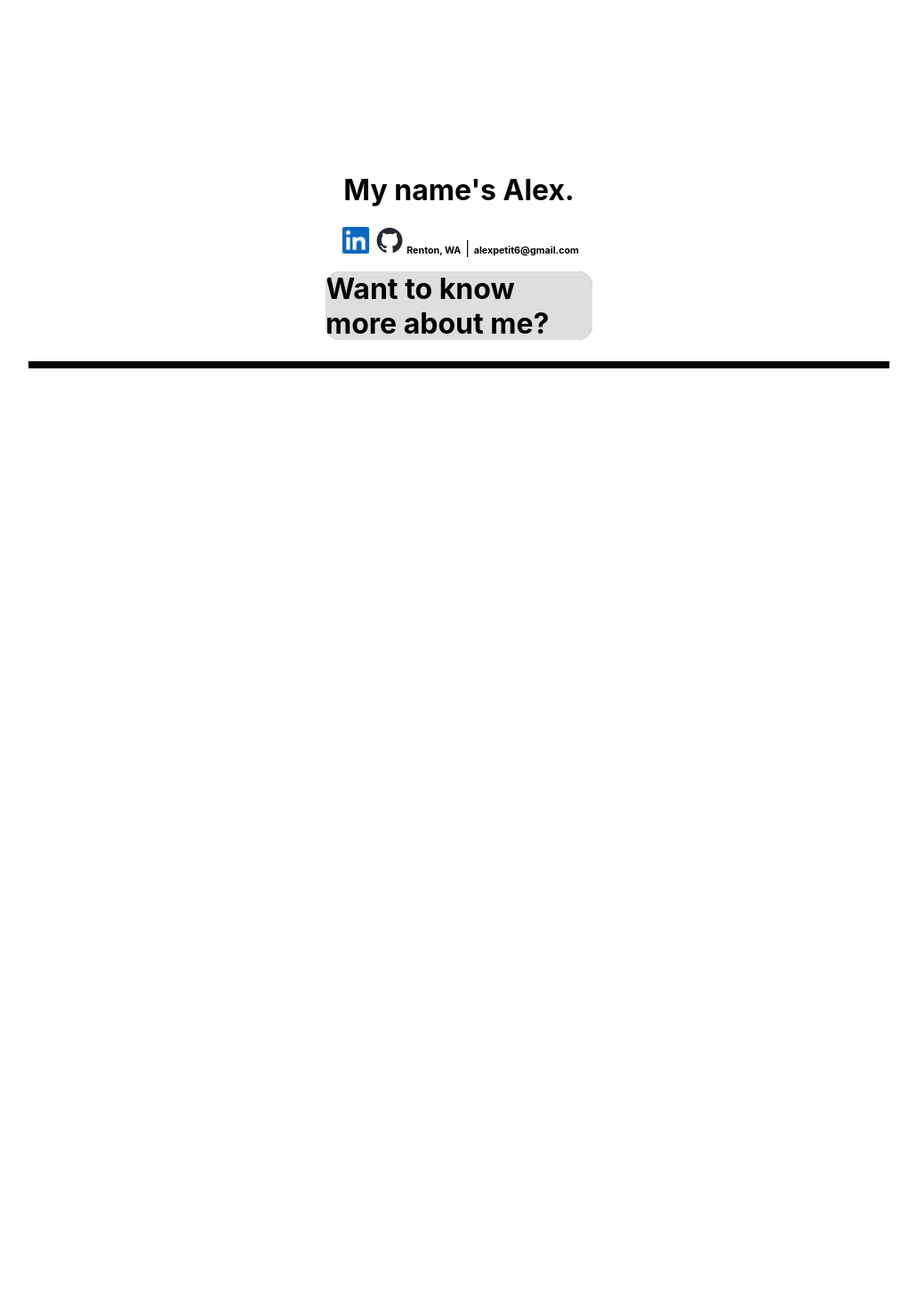
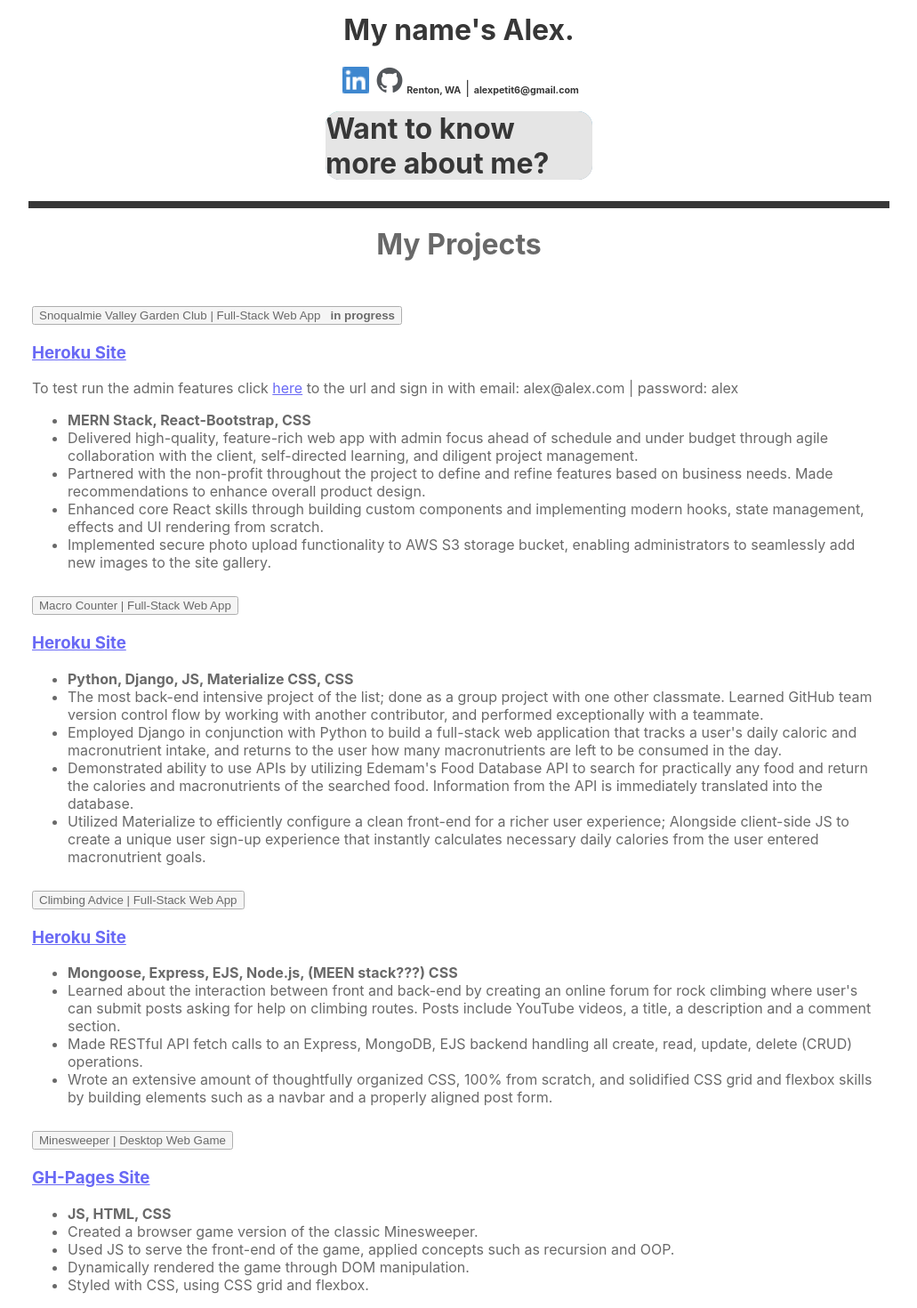
Before and after one commit to alexpetit6/new-portfolio, a React (Create React App) app: page / in a window 1280 px wide. Shown: the part 1027-2497 px from the top of the page at 89% size, without its empty margins (124-1155 px from the left). Before the commit the page ends 2400 px from the top, so only its background shows below. Built offline with nearby package versions, Linux system fonts and the light colour scheme; the HTML template or start-up script is replaced by a standard one.

Commit message:
added projects component to App

```diff
--- a/src/App.css
+++ b/src/App.css
@@ -3,7 +3,6 @@
   opacity: 0;
   transform: translateY(50vmin);
   animation: fade-in 3s forwards;
-  margin-bottom: 50vh;
 }
 
 @keyframes fade-in {
--- a/src/App.jsx
+++ b/src/App.jsx
@@ -1,21 +1,13 @@
 import './App.css';
-import { useState } from 'react';
 import About from './components/About/About'
 import Projects from './components/Projects/Projects';
 
 function App() {
-  const [scrollY, setScrollY] = useState(0);
-
-  function getScrollY() {
-    setScrollY(window.scrollY)
-  }
-  window.addEventListener('scroll', getScrollY)
-
   return (
     <>
     <h1 className="display-1 text-center">Hello,</h1>
-    <About scrollY={scrollY}/>
-    {/* <Projects scrollY={scrollY}/> */}
+    <About/>
+    <Projects/>
     </>
   );
 }
--- a/src/components/About/About.css
+++ b/src/components/About/About.css
@@ -1,10 +1,10 @@
 .about-text {
   display: flex;
-  width: 100vw;
+  /* width: 100vw; */
   flex-direction: column;
   align-items: center;
-  position: absolute;
-  top: 150vh;
+  /* position: absolute;
+  top: 150vh; */
   /* margin-bottom: 100vh */
 }
 
--- a/src/components/About/About.jsx
+++ b/src/components/About/About.jsx
@@ -3,7 +3,7 @@ import { useState, useRef } from 'react'
 import { getOpacity } from '../../utilities/getOpacity'
 import ContactInfo from '../ContactInfo/ContactInfo';
 
-export default function About({ scrollY }) {
+export default function About() {
   const [opacity, setOpacity] = useState(0.25);
   // const [offset, setOffset] = useState(0)
 
--- a/src/components/Projects/Projects.css
+++ b/src/components/Projects/Projects.css
@@ -1,3 +1,16 @@
+#projects {
+  width: 75%;
+  display: flex;
+  flex-direction: column;
+  align-items: center;
+  margin-bottom: 50vh;
+}
+
 .accordion {
-  width: 75%;
+  width: 100%;
 }
+
+.accordion-link {
+  width: 100%;
+  text-align: center;
+}
--- a/src/components/Projects/Projects.jsx
+++ b/src/components/Projects/Projects.jsx
@@ -2,46 +2,108 @@ import './Projects.css';
 import { useState, useRef } from 'react';
 import { getOpacity } from '../../utilities/getOpacity';
 
-export default function Projects({ scrollY }) {
-  const[opacity, setOpacity] = useState(0.25);
+export default function Projects() {
+  const[opacity, setOpacity] = useState(0.2);
+  const projectsRef = useRef(null);
 
-  // window.addEventListener('scroll', () => getOpacity(scrollY, setOpacity, 'top'))
+  window.addEventListener('scroll', () => getOpacity(setOpacity, projectsRef))
 
   return (
-    <div class="accordion" id="accordionExample">
-      <div class="accordion-item">
-        <h2 class="accordion-header">
-          <button class="accordion-button collapsed" type="button" data-bs-toggle="collapse" data-bs-target="#collapseOne" aria-expanded="false" aria-controls="collapseOne">
-            Accordion Item #1
+    <div ref={projectsRef} style={{opacity: opacity}} id='projects'>
+      <h1>My Projects</h1>
+      <div  className="accordion" id="accordionExample">
+        <div className="accordion-item">
+          <h2 className="accordion-header">
+            <button className="accordion-button collapsed" type="button" data-bs-toggle="collapse" data-bs-target="#collapseOne" aria-expanded="false" aria-controls="collapseOne">
+              Snoqualmie Valley Garden Club | Full-Stack Web App &nbsp; <strong>in progress</strong>
             </button>
           </h2>
-        <div id="collapseOne" class="accordion-collapse collapse show" data-bs-parent="#accordionExample">
-          <div class="accordion-body">
-            <strong>This is the first item's accordion body.</strong> It is shown by default, until the collapse plugin adds the appropriate classes that we use to style each element. These classes control the overall appearance, as well as the showing and hiding via CSS transitions. You can modify any of this with custom CSS or overriding our default variables. It's also worth noting that just about any HTML can go within the <code>.accordion-body</code>, though the transition does limit overflow.
+          <div id="collapseOne" className="accordion-collapse collapse show" data-bs-parent="#accordionExample">
+            <div className="accordion-body">
+              <div className='text-center'>
+                <h3>
+                  <a className='accordion-link' href="https://snoqualmie-valley-garden-club-37f9bfbdf548.herokuapp.com/">Heroku Site</a>
+                </h3>
+                <p>
+                  To test run the admin features click <a href="https://snoqualmie-valley-garden-club-37f9bfbdf548.herokuapp.com/admin">here</a> to the url and sign in with email: alex@alex.com | password: alex
+                </p>
+              </div>
+                <ul className="list-group">
+                  <li className="list-group-item text-center"><strong>MERN Stack, React-Bootstrap, CSS</strong></li>
+                  <li className="list-group-item">Delivered high-quality, feature-rich web app with admin focus  ahead of schedule and under budget through agile collaboration with the client, self-directed learning, and diligent project management.</li>
+                  <li className="list-group-item">Partnered with the non-profit throughout the project to define and refine features based on business needs. Made recommendations to enhance overall product design.</li>
+                  <li className="list-group-item">Enhanced core React skills through building custom components and implementing modern hooks, state management, effects and UI rendering from scratch.</li>
+                  <li className="list-group-item">Implemented secure photo upload functionality to AWS S3 storage bucket, enabling administrators to seamlessly add new images to the site gallery.</li>
+                </ul>
             </div>
           </div>
         </div>
-      <div class="accordion-item">
-        <h2 class="accordion-header">
-          <button class="accordion-button collapsed" type="button" data-bs-toggle="collapse" data-bs-target="#collapseTwo" aria-expanded="false" aria-controls="collapseTwo">
-            Accordion Item #2
+        <div className="accordion-item">
+          <h2 className="accordion-header">
+            <button className="accordion-button collapsed" type="button" data-bs-toggle="collapse" data-bs-target="#collapseTwo" aria-expanded="false" aria-controls="collapseTwo">
+              Macro Counter | Full-Stack Web App
             </button>
           </h2>
-        <div id="collapseTwo" class="accordion-collapse collapse" data-bs-parent="#accordionExample">
-          <div class="accordion-body">
-            <strong>This is the second item's accordion body.</strong> It is hidden by default, until the collapse plugin adds the appropriate classes that we use to style each element. These classes control the overall appearance, as well as the showing and hiding via CSS transitions. You can modify any of this with custom CSS or overriding our default variables. It's also worth noting that just about any HTML can go within the <code>.accordion-body</code>, though the transition does limit overflow.
+          <div id="collapseTwo" className="accordion-collapse collapse" data-bs-parent="#accordionExample">
+            <div className="accordion-body">
+              <div className='text-center'>
+                <h3>
+                  <a className='accordion-link' href="https://macrocounter-8ca2ea342aae.herokuapp.com/foods/search">Heroku Site</a>
+                </h3>
+              </div>
+              <ul className="list-group">
+                <li className="list-group-item text-center"><strong>Python, Django, JS, Materialize CSS, CSS</strong></li>
+                <li className="list-group-item">The most back-end intensive project of the list; done as a group project with one other classmate. Learned GitHub team version control flow by working with another contributor, and performed exceptionally with a teammate.</li>
+                <li className="list-group-item">Employed Django in conjunction with Python to build a full-stack web application that tracks a user's daily caloric and macronutrient intake, and returns to the user how many macronutrients are left to be consumed in the day.</li>
+                <li className="list-group-item">Demonstrated ability to use APIs by utilizing Edemam's Food Database API to search for practically any food and return the calories and macronutrients of the searched food. Information from the API is immediately translated into the database.</li>
+                <li className="list-group-item">Utilized Materialize to efficiently configure a clean front-end for a richer user experience; Alongside client-side JS to create a unique user sign-up experience that instantly calculates necessary daily calories from the user entered macronutrient goals.</li>
+              </ul>
             </div>
           </div>
         </div>
-      <div class="accordion-item">
-        <h2 class="accordion-header">
-          <button class="accordion-button collapsed" type="button" data-bs-toggle="collapse" data-bs-target="#collapseThree" aria-expanded="false" aria-controls="collapseThree">
-            Accordion Item #3
+        <div className="accordion-item">
+          <h2 className="accordion-header">
+            <button className="accordion-button collapsed" type="button" data-bs-toggle="collapse" data-bs-target="#collapseThree" aria-expanded="false" aria-controls="collapseThree">
+              Climbing Advice | Full-Stack Web App
             </button>
           </h2>
-        <div id="collapseThree" class="accordion-collapse collapse" data-bs-parent="#accordionExample">
-          <div class="accordion-body">
-            <strong>This is the third item's accordion body.</strong> It is hidden by default, until the collapse plugin adds the appropriate classes that we use to style each element. These classes control the overall appearance, as well as the showing and hiding via CSS transitions. You can modify any of this with custom CSS or overriding our default variables. It's also worth noting that just about any HTML can go within the <code>.accordion-body</code>, though the transition does limit overflow.
+          <div id="collapseThree" className="accordion-collapse collapse" data-bs-parent="#accordionExample">
+            <div className="accordion-body">
+              <div className='text-center'>
+                  <h3>
+                    <a className='accordion-link' href="https://climbing-advice.herokuapp.com/">Heroku Site</a>
+                  </h3>
+              </div>
+              <ul className="list-group">
+                <li className="list-group-item text-center"><strong>Mongoose, Express, EJS, Node.js, (MEEN stack???) CSS</strong></li>
+                <li className="list-group-item">Learned about the interaction between front and back-end by creating an online forum for rock climbing where user's can submit posts asking for help on climbing routes. Posts include YouTube videos, a title, a description and a comment section.</li>
+                <li className="list-group-item">Made RESTful API fetch calls to an Express, MongoDB, EJS backend handling all create, read, update, delete (CRUD) operations.</li>
+                <li className="list-group-item">Wrote an extensive amount of thoughtfully organized CSS, 100% from scratch, and solidified CSS grid and flexbox skills by building elements such as a navbar and a properly aligned post form.</li>
+              </ul>
+            </div>
+          </div>
+        </div>
+        <div className="accordion-item">
+          <h2 className="accordion-header">
+            <button className="accordion-button collapsed" type="button" data-bs-toggle="collapse" data-bs-target="#collapseFour" aria-expanded="false" aria-controls="collapseFour">
+              Minesweeper | Desktop Web Game
+            </button>
+          </h2>
+          <div id="collapseFour" className="accordion-collapse collapse" data-bs-parent="#accordionExample">
+            <div className="accordion-body">
+              <div className='text-center'>
+                <h3>
+                  <a className='accordion-link' href="https://alexpetit6.github.io/Minesweeper/">GH-Pages Site</a>
+                </h3>
+              </div>
+              <ul className="list-group">
+                <li className="list-group-item text-center"><strong>JS, HTML, CSS</strong></li>
+                <li className="list-group-item">Created a browser game version of the classic  Minesweeper.</li>
+                <li className="list-group-item">Used JS to serve the front-end of the game, applied concepts such as recursion and OOP.</li>
+                <li className="list-group-item">Dynamically rendered the game through DOM manipulation.</li>
+                <li className="list-group-item">Styled with CSS, using CSS grid and flexbox.</li>
+              </ul>
+            </div>
           </div>
         </div>
       </div>
--- a/src/index.css
+++ b/src/index.css
@@ -10,7 +10,7 @@ body {
 #root {
   height: 300vh;
   display: flex;
-  /* justify-content: space-between; */
+  justify-content: space-between;
   flex-direction: column;
   align-items: center;
 }
--- a/src/utilities/getOpacity.js
+++ b/src/utilities/getOpacity.js
@@ -1,6 +1,7 @@
 export function getOpacity(setOpacity, ref) {
   if (ref.current) {
-    const portPos = ref.current.getBoundingClientRect().y
-    setOpacity((1 - (portPos / (window.innerHeight))) * 2)
+    const portPos = ref.current.getBoundingClientRect().y;
+    const opacity = (0.8 - (portPos / (window.innerHeight))) * 2;
+    opacity < 0.2 ? setOpacity(0.2) : setOpacity(opacity)
   }
 }
```
Lines whose indentation alone changed are shown as unchanged.
